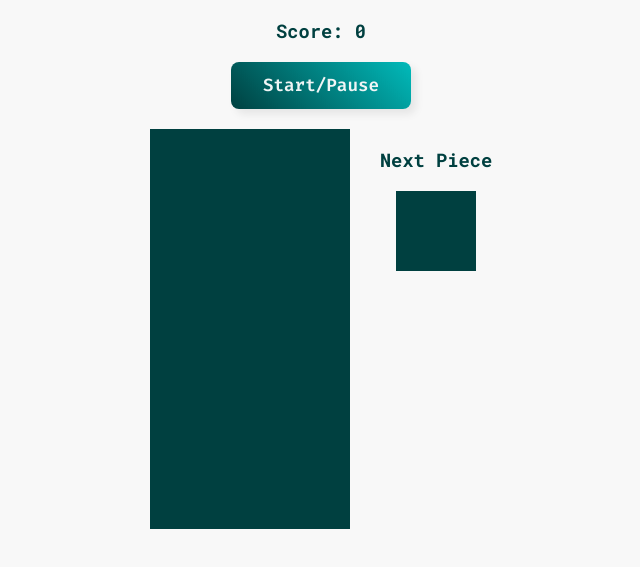
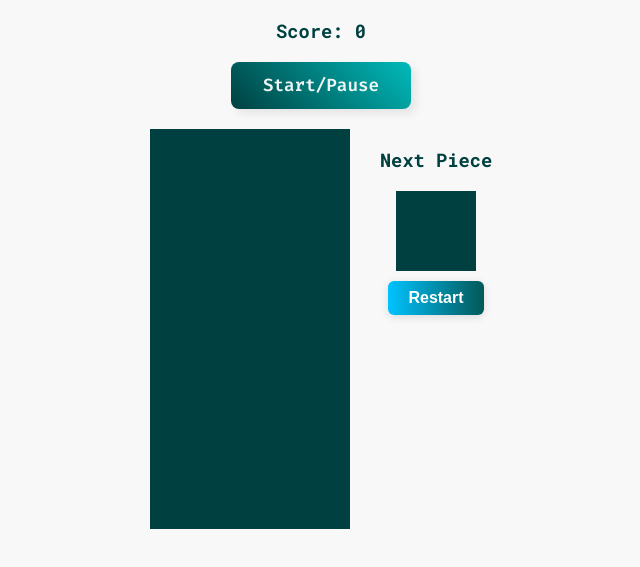
Before and after one commit to Vanhhhhhhhh/Basic_Tetris, a plain HTML site: page index.html in a window 1280 px wide. Shown: the part 179-746 px from the top of the page, without its empty margins (319-959 px from the left). Drawn offline with Linux system fonts and the light colour scheme.

Commit message:
restart button

```diff
--- a/index.html
+++ b/index.html
@@ -248,6 +248,19 @@
                 <div></div>
                 <div></div>
             </div>
+            <button id="restart-btn" style="
+    background: linear-gradient(90deg, #00c3ff 0%, #035857 100%);
+    border: none;
+    color: #ffffff;
+    font-weight: bold;
+    padding: 8px 20px;
+    border-radius: 6px;
+    margin-top: 10px;
+    font-size: 16px;
+    cursor: pointer;
+    box-shadow: 0 2px 8px rgba(0,0,0,0.12);
+    transition: background 0.2s;
+">Restart</button>
         </div>
     </div>
 
```
